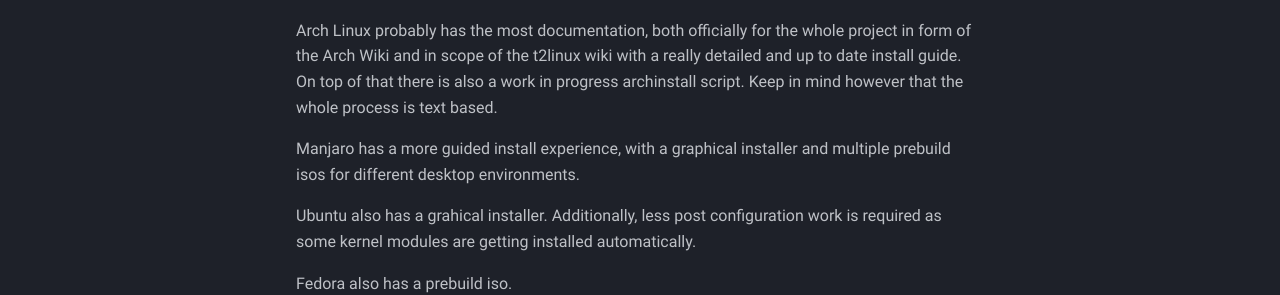
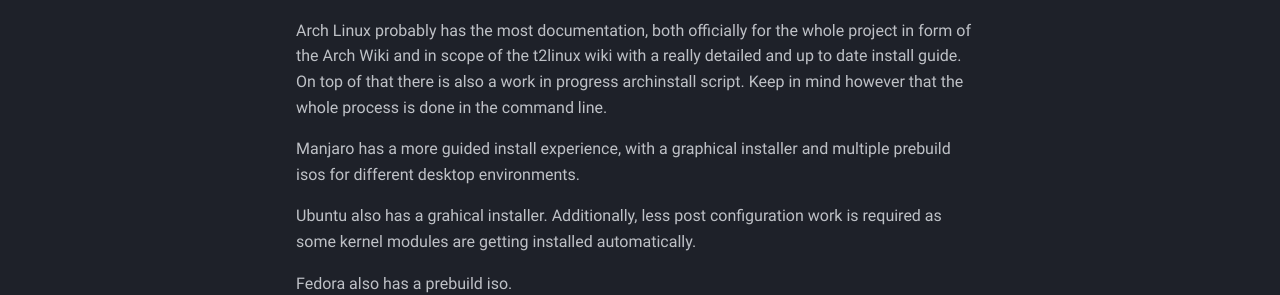
Before and after one commit to t2linux/wiki, an MkDocs documentation site: the page built from docs/roadmap.md, in a window 1280 px wide and 900 px high, scrolled down 663 px. Shown: the part 239-534 px from the top of the window. Built offline with MkDocs 1.6.1 and Material for MkDocs 9.7.7, drawn with Linux system fonts in a browser that asks for light colours; comment, search, counter and statistics services are not loaded.

Commit message:
Roadmap: Rephrase "is text based" to "in the command line"

```diff
--- a/docs/roadmap.md
+++ b/docs/roadmap.md
@@ -26,7 +26,7 @@ ease of use and polish.
 
 Arch Linux probably has the most documentation, both officially for the whole project in form of the Arch Wiki and in scope of the
 t2linux wiki with a really detailed and up to date install guide. On top of that there is also a work in progress archinstall script.
-Keep in mind however that the whole process is text based.
+Keep in mind however that the whole process is done in the command line.
 
 Manjaro has a more guided install experience, with a graphical installer and multiple prebuild isos for different desktop environments.
 
```
